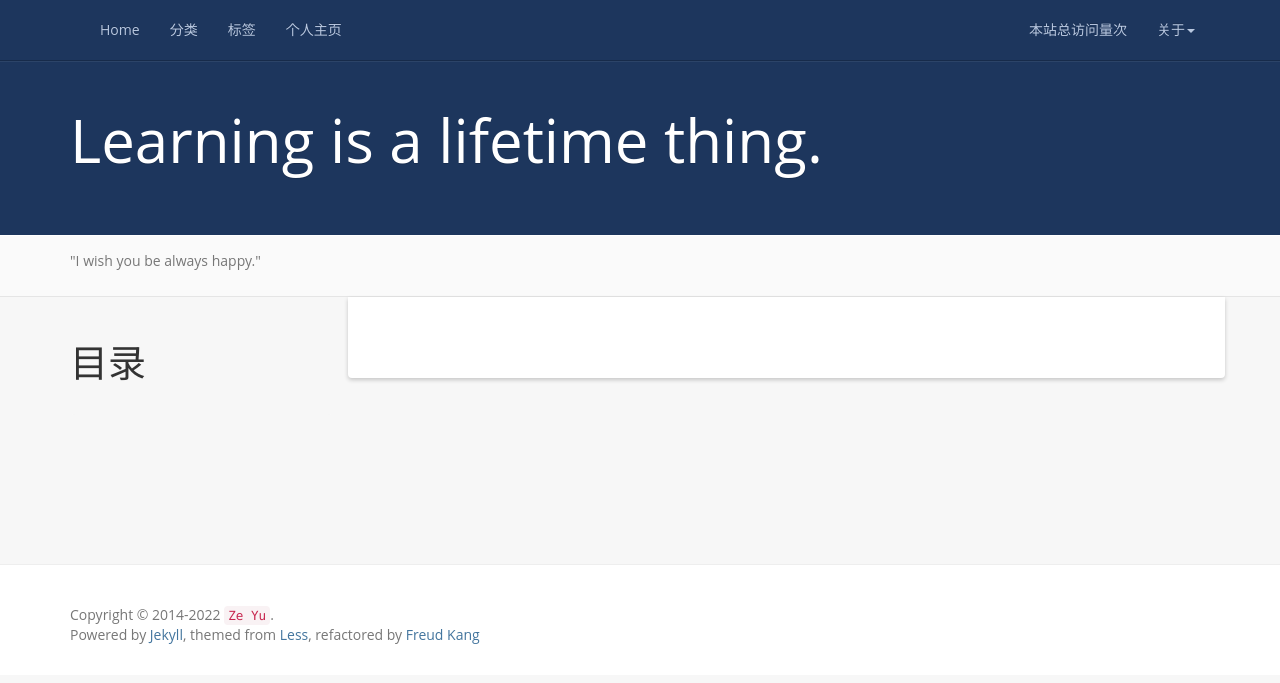
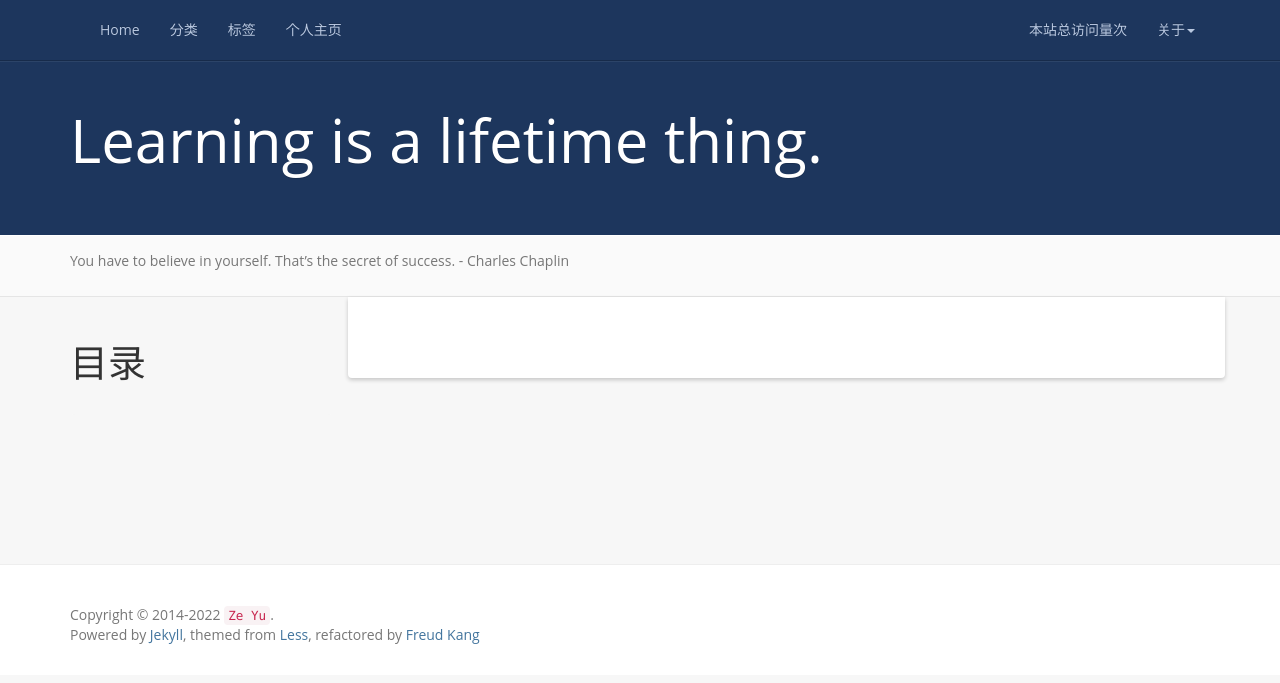
Before and after one commit to 2014301020024/blog, a Jekyll site: the page built from tag/index.html, in a window 1280 px wide. Shown: the top 683 px of the page. Built offline with Jekyll 4.4.1, drawn with Linux system fonts in a browser that asks for light colours; comment, search, counter and statistics services are not loaded.

```diff
--- a/_includes/banner.html
+++ b/_includes/banner.html
@@ -5,7 +5,7 @@
     	<a href="{{ '/categories/' | prepend: site.baseurl }}#{{page.categories}}-ref">{{page.categories}}</a>	/
     	<a href="{{ '/tag/' | prepend: site.baseurl }}#{{page.tag}}-ref">{{page.tag}}</a>
     {% else %}
-        <p>"I wish you be always happy."</p>
+        <p>You have to believe in yourself. That’s the secret of success. - Charles Chaplin</p>
 <!--    	{{ site.banner }}-->
     {% endif %}
   </div>
```
